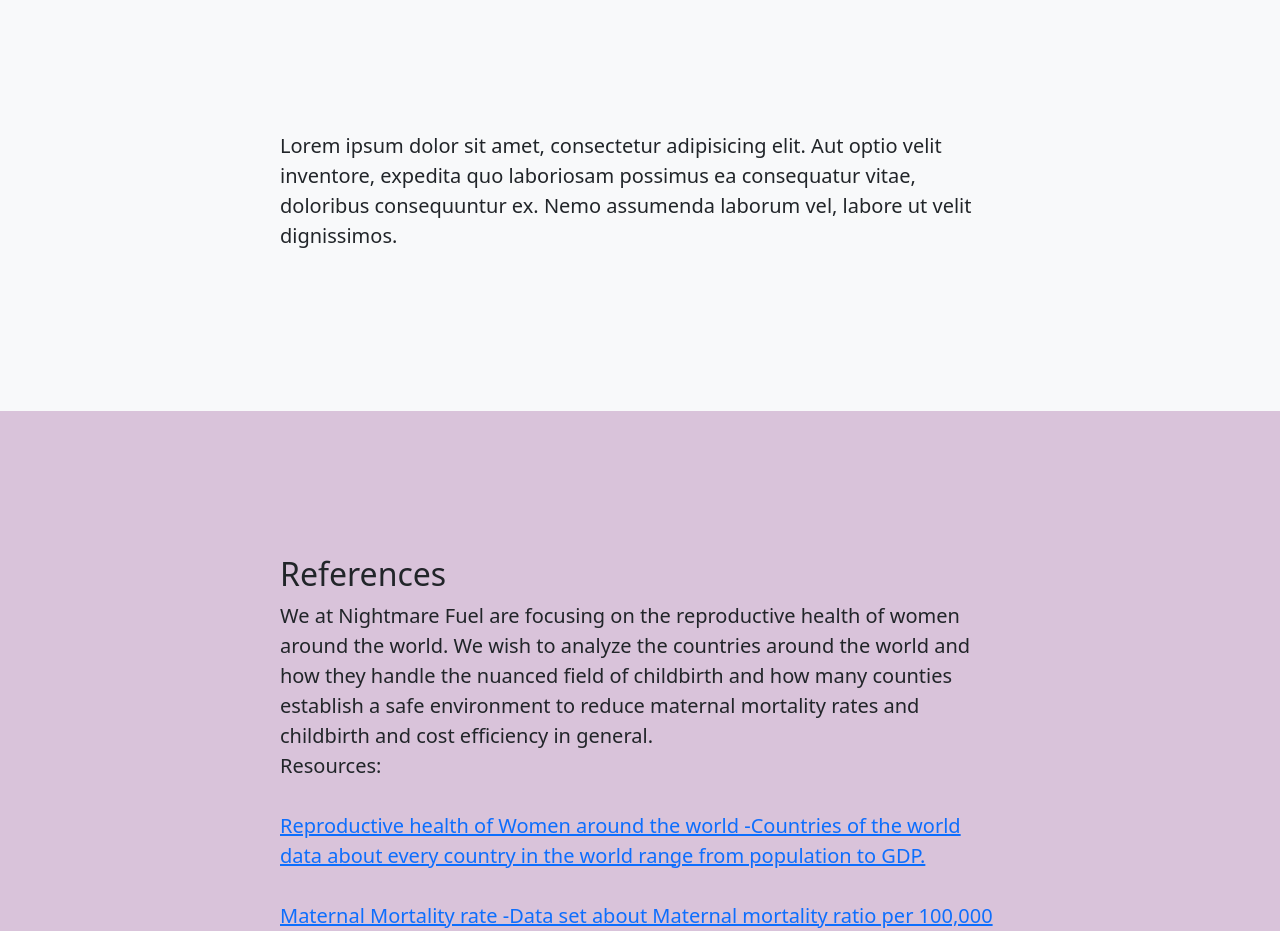
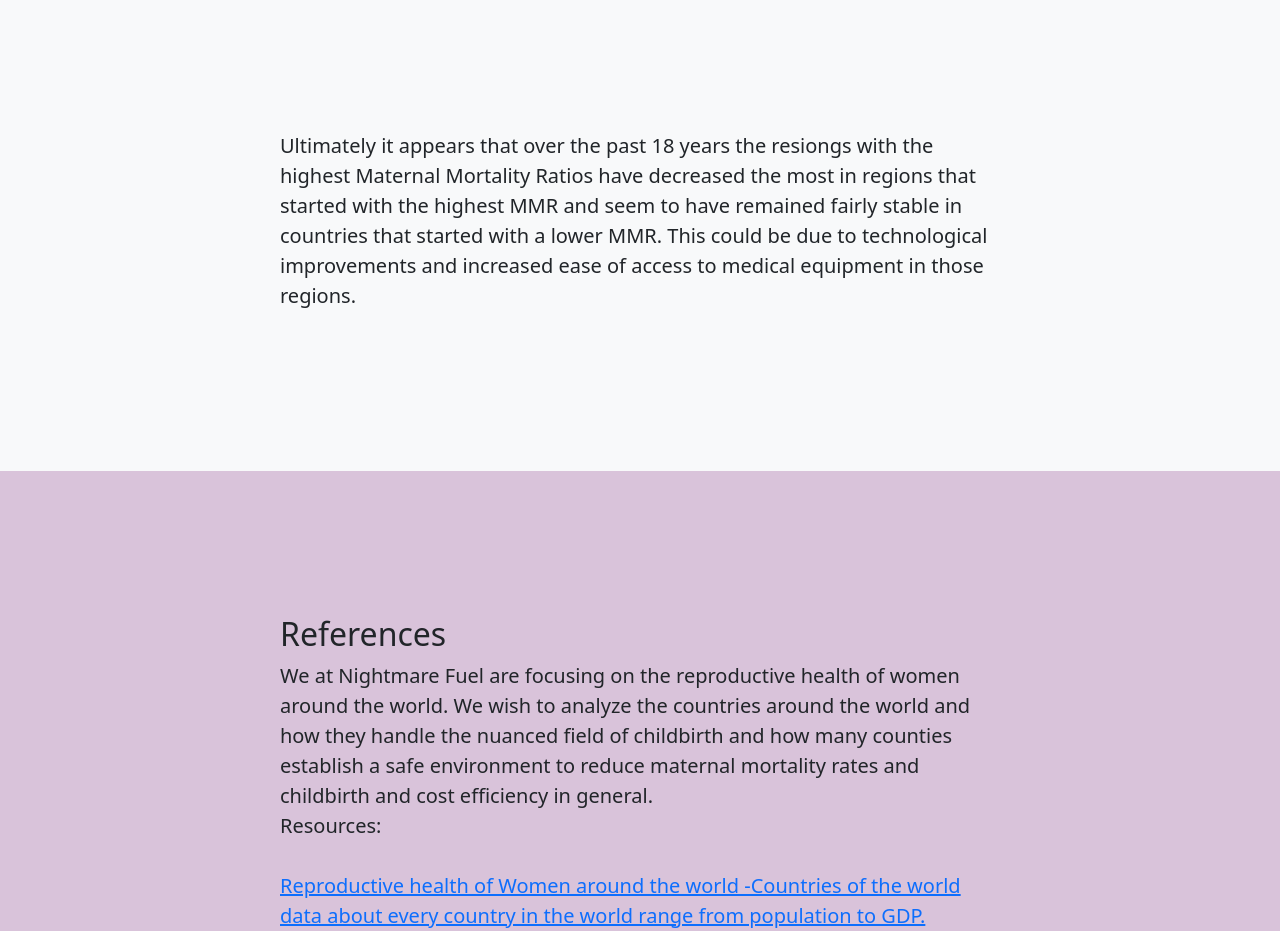
Before and after one commit to ChristySaenz/nightmare_fuel-s-group-project, a plain HTML site: page index.html in a window 1280 px wide. Shown: the part 3560-4491 px from the top of the page. Drawn offline with nearby package versions, Linux system fonts and the light colour scheme; no server answers; a script that the page names is missing.

Commit message:
Update index.html

```diff
--- a/index.html
+++ b/index.html
@@ -134,7 +134,7 @@
             <div class="container px-4">
                 <div class="row gx-4 justify-content-center">
                     <div class="col-lg-8">
-                        <p class="lead">Lorem ipsum dolor sit amet, consectetur adipisicing elit. Aut optio velit inventore, expedita quo laboriosam possimus ea consequatur vitae, doloribus consequuntur ex. Nemo assumenda laborum vel, labore ut velit dignissimos.</p>
+                        <p class="lead">Ultimately it appears that over the past 18 years the resiongs with the highest Maternal Mortality Ratios have decreased the most in regions that started with the highest MMR and seem to have remained fairly stable in countries that started with a lower MMR. This could be due to technological improvements and increased ease of access to medical equipment in those regions.  </p>
                     </div>
                 </div>
             </div>
```
